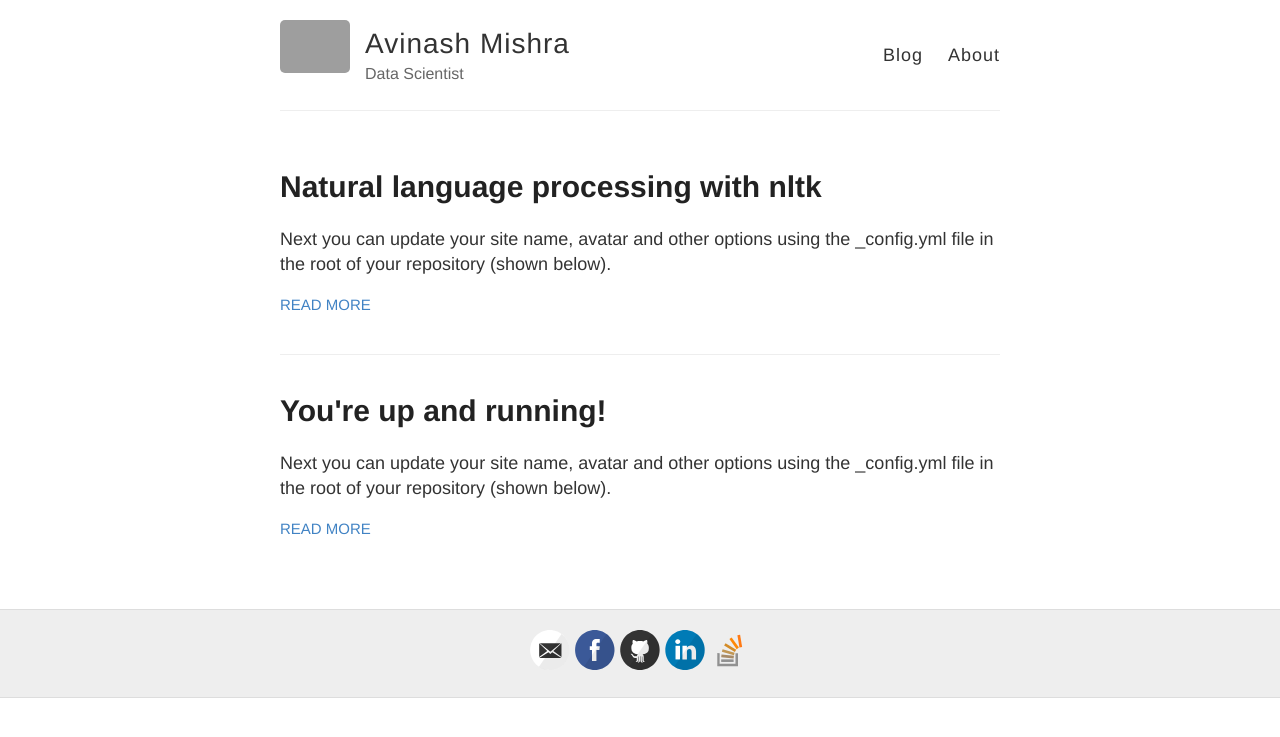
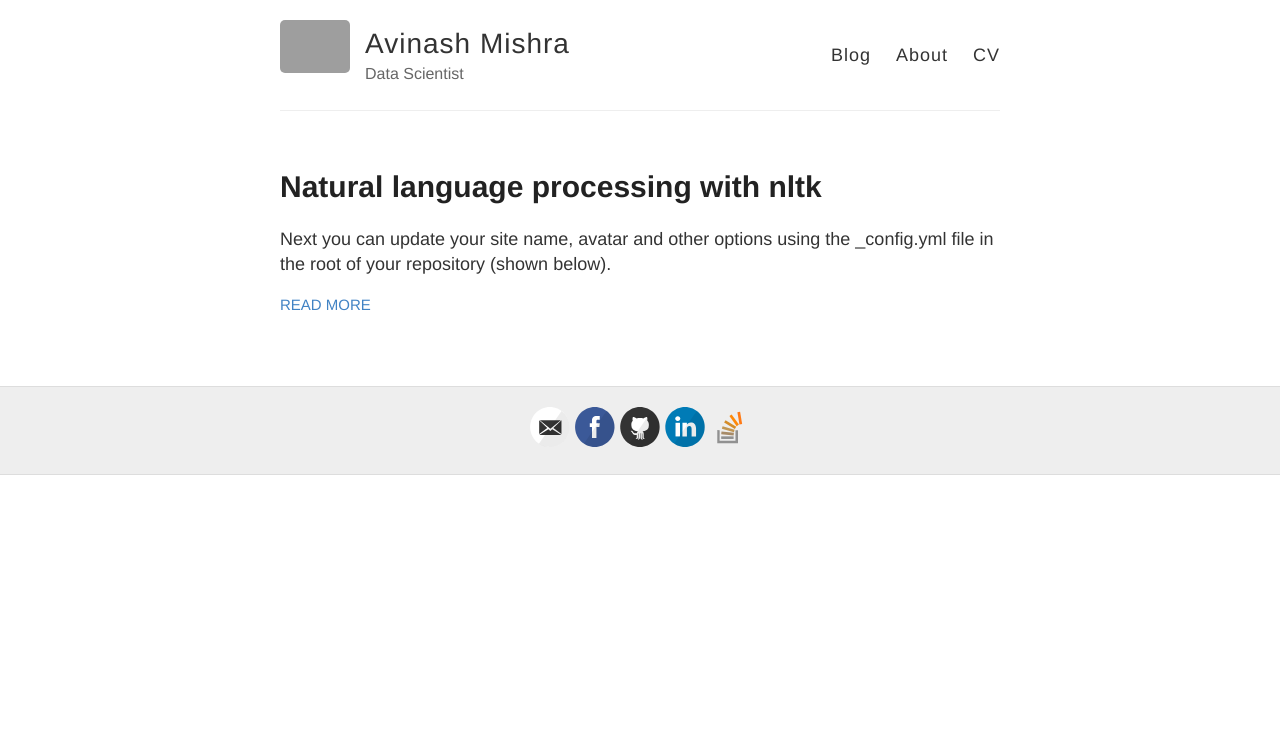
Before and after one commit to avinash-mishra/old-portfolio, a Jekyll site: the page built from index.html, in a window 1280 px wide. Shown: the top 737 px of the page. Built offline with Jekyll 4.4.1, drawn with Linux system fonts in a browser that asks for light colours; grey boxes are pictures that could not be loaded.

```diff
--- a/_layouts/default.html
+++ b/_layouts/default.html
@@ -12,6 +12,7 @@
     <link rel="stylesheet" type="text/css" href="{{ site.baseurl }}/style.css" />
     <link rel="alternate" type="application/rss+xml" title="{{ site.name }} - {{ site.description }}" href="{{ site.baseurl }}/feed.xml" />
 
+    {% include analytics.html %}
     <!-- Created with Jekyll Now - http://github.com/barryclark/jekyll-now -->
   </head>
 
@@ -29,6 +30,9 @@
           <nav>
             <a href="{{ site.baseurl }}/">Blog</a>
             <a href="{{ site.baseurl }}/about">About</a>
+            <!--<a href="https://github.com/avinash-mishra">Github</a>-->
+            <!--<a href="{{ site.baseurl }}/projects">Projects</a>-->
+            <a href="{{ site.baseurl }}/cv.pdf" target="_blank">CV</a>
           </nav>
         </header>
       </div>
--- a/_posts/2014-3-3-Hello-World.md
+++ /dev/null
@@ -1,10 +0,0 @@
----
-layout: post
-title: You're up and running!
----
-
-Next you can update your site name, avatar and other options using the _config.yml file in the root of your repository (shown below).
-
-![_config.yml]({{ site.baseurl }}/images/config.png)
-
-The easiest way to make your first post is to edit this one. Go into /_posts/ and update the Hello World markdown file. For more instructions head over to the [Jekyll Now repository](https://github.com/barryclark/jekyll-now) on GitHub.
```
Also changed, not shown: about.md (+20 -4 lines), images/nlp/nlp_cats.gif (added), 8 other files.
